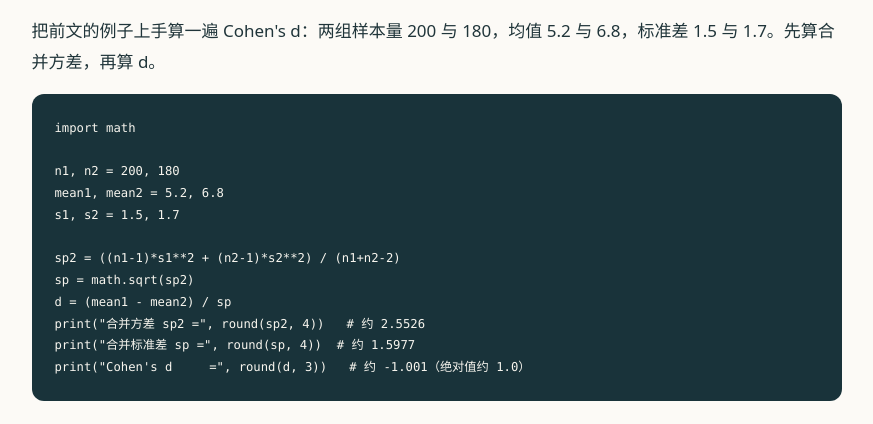
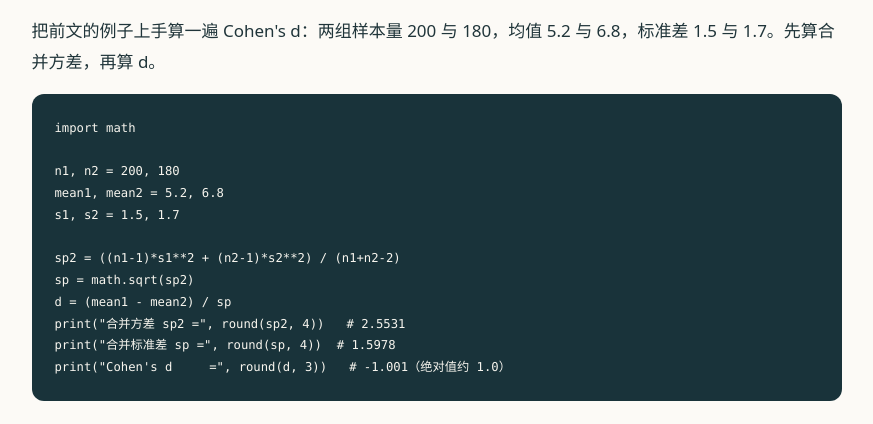
Before and after one commit to 1998x-stack/statistics-tutorial, a plain HTML site: page chapters/23.html in a window 1280 px wide. Shown: the part 6360-6784 px from the top of the page, without its empty margins (346-1219 px from the left). Drawn offline with Linux system fonts and the light colour scheme.

Commit message:
fix(statistics-tutorial): match chapter 23 pooled-variance comments to output

```diff
--- a/chapters/23.html
+++ b/chapters/23.html
@@ -84,9 +84,9 @@ s1, s2 = 1.5, 1.7
 sp2 = ((n1-1)*s1**2 + (n2-1)*s2**2) / (n1+n2-2)
 sp = math.sqrt(sp2)
 d = (mean1 - mean2) / sp
-print("合并方差 sp2 =", round(sp2, 4))   # 约 2.5526
-print("合并标准差 sp =", round(sp, 4))  # 约 1.5977
-print("Cohen's d     =", round(d, 3))   # 约 -1.001（绝对值约 1.0）</code></pre>
+print("合并方差 sp2 =", round(sp2, 4))   # 2.5531
+print("合并标准差 sp =", round(sp, 4))  # 1.5978
+print("Cohen's d     =", round(d, 3))   # -1.001（绝对值约 1.0）</code></pre>
 <div class="callout"><h3>自我检查</h3><p><strong>问题：</strong>一个 t 检验给出 p = 0.0001，能否直接说“效应很大”？</p><p><strong>参考答案：</strong>不能。p 同时受效应量与样本量影响。应报告效应量（如 Cohen's d）及其置信区间；大样本下很小的效应也能得到极小的 p。</p></div>
 <div class="callout warning"><h3>自我检查二：工具链的两条底线</h3><p><strong>问题：</strong>如果只能保留两条关于工具链的习惯，哪两条最重要？</p><p><strong>参考答案：</strong>一、所有分析用脚本重跑，中间产物落盘；二、固定随机种子并锁定依赖版本。做不到这两条，再高级的库也无法保证结果可重现。</p></div></section>
 <section class="section" id="refs"><h2>参考资料与延伸阅读</h2><ol class="sources"><li><a href="https://docs.scipy.org/doc/scipy/reference/stats.html">SciPy statistics reference</a>：分布与假设检验函数。</li><li><a href="https://www.statsmodels.org/stable/index.html">statsmodels 文档</a>：公式接口、诊断与 ANOVA。</li><li><a href="https://doi.org/10.4324/9780203771587">Cohen (1988), Statistical Power Analysis for the Behavioral Sciences</a>：效应量与 d 的经典参照。</li><li><a href="https://www.pymc.io/">PyMC</a> 与 <a href="https://mc-stan.org/">Stan</a>：贝叶斯分析的现代工具链。</li><li><a href="https://quarto.org/">Quarto</a>：可重复报告与可执行文档。</li></ol><p class="subtle">本章代码数据与效应量数值均为教学构造；效应量基准来自上述公开资料。</p></section>
```
